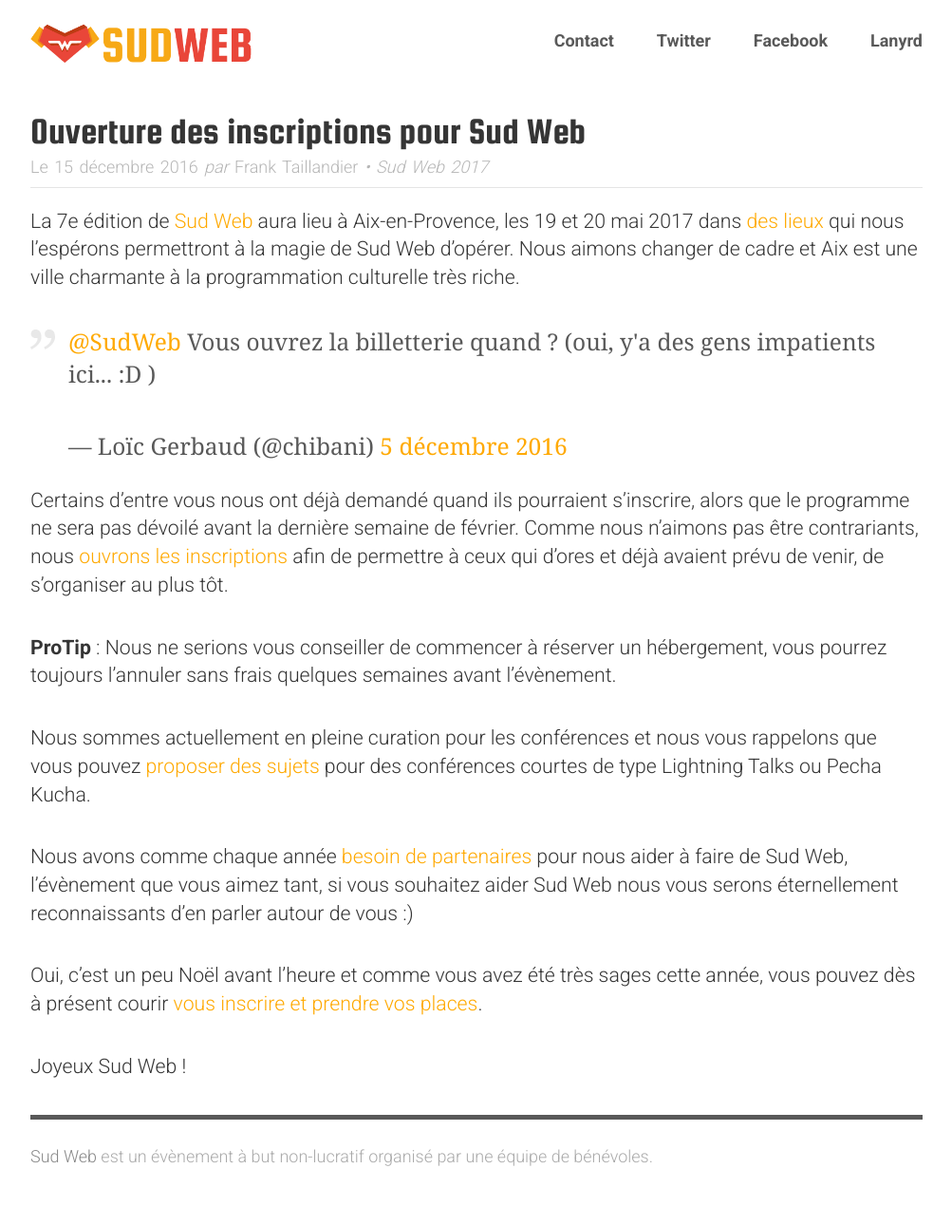
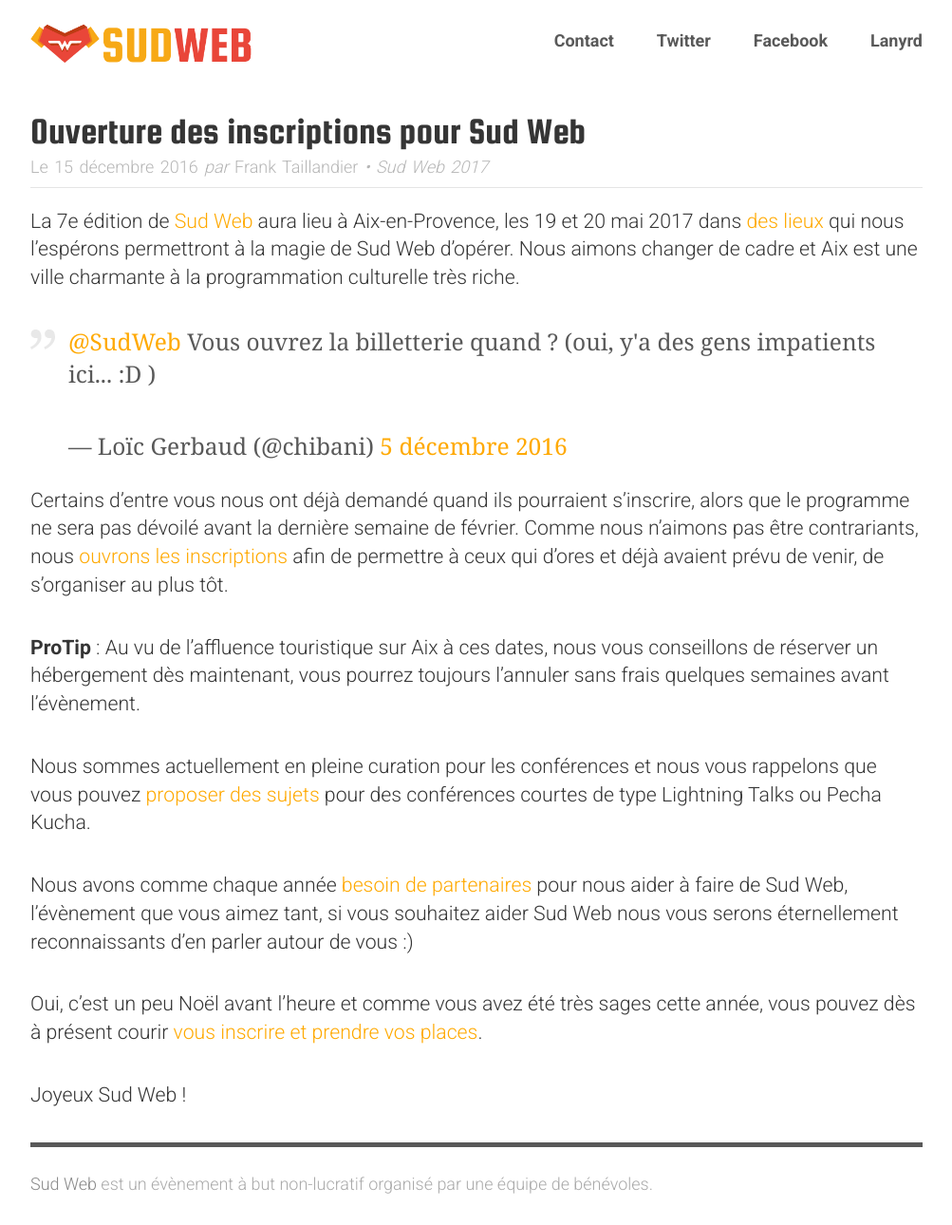
Before and after one commit to sudweb/blog, a Jekyll site: the page built from _posts/2016-12-15-ouverture-des-inscriptions-pour-sud-web.markdown, in a window 1280 px wide. Shown: the whole page at 95% size, without its empty margins (138-1141 px from the left). Built offline with Jekyll 4.4.1, drawn with Linux system fonts in a browser that asks for light colours; comment, search, counter and statistics services are not loaded; before the commit the page ends 1260 px from its top, so only the background shows below that.

Commit message:
correction @natouille

```diff
--- a/_posts/2016-12-15-ouverture-des-inscriptions-pour-sud-web.markdown
+++ b/_posts/2016-12-15-ouverture-des-inscriptions-pour-sud-web.markdown
@@ -16,7 +16,7 @@
 
 Certains d'entre vous nous ont déjà demandé quand ils pourraient s'inscrire, alors que le programme ne sera pas dévoilé avant la dernière semaine de février. Comme nous n'aimons pas être contrariants, nous [ouvrons les inscriptions](https://sudweb.fr/2017/inscription/) afin de permettre à ceux qui d'ores et déjà avaient prévu de venir, de s'organiser au plus tôt.
 
-**ProTip** : Nous ne serions vous conseiller de commencer à réserver un hébergement, vous pourrez toujours l'annuler sans frais quelques semaines avant l'évènement.
+**ProTip** : Au vu de l'affluence touristique sur Aix à ces dates, nous vous conseillons de réserver un hébergement dès maintenant,  vous pourrez toujours l’annuler sans frais quelques semaines avant l’évènement.
 
 Nous sommes actuellement en pleine curation pour les conférences et nous vous rappelons que vous pouvez [proposer des sujets](https://sudweb.fr/2017/appel-a-sujets/) pour des conférences courtes de type Lightning Talks ou Pecha Kucha.
 
```
